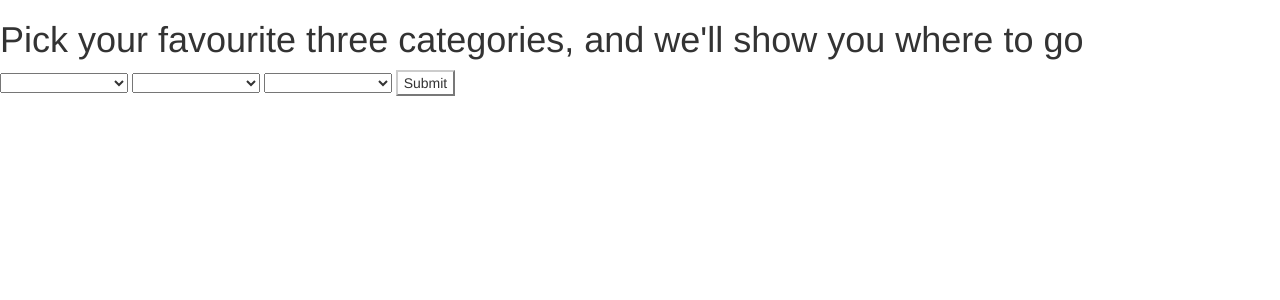
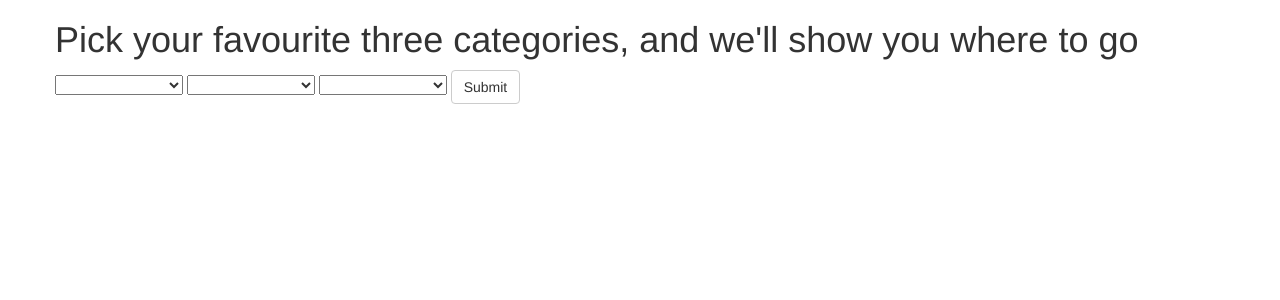
Before and after one commit to maccery/tellmeevents, a Django app: template tellmeevents/events/templates/events/categories.html in a window 1280 px wide. Shown: the top 300 px of the page. Run offline with Django 3.2, Linux system fonts and the light colour scheme; the template is opened without the code that fills it: most values are stand-ins (such as "Sample title", 1, 10 or a date in 2020); parts of the project's set-up code (start-up, migrations or seed data) failed here and were passed over; some libraries are stand-ins or nearby versions.

Commit message:
Improved basic layout

```diff
--- a/tellmeevents/events/templates/events/categories.html
+++ b/tellmeevents/events/templates/events/categories.html
@@ -1,4 +1,5 @@
-<link rel="stylesheet" href="https://maxcdn.bootstrapcdn.com/bootstrap/3.3.6/css/bootstrap.min.css" integrity="sha384-1q8mTJOASx8j1Au+a5WDVnPi2lkFfwwEAa8hDDdjZlpLegxhjVME1fgjWPGmkzs7" crossorigin="anonymous">
+{% extends "events/layout.html" %}
+{% block content %}
 <h1>Pick your favourite three categories, and we'll show you where to go</h1>
 
 <form action="" method="post">
@@ -21,5 +22,6 @@
     <option value="{{ category.id }}">{{ category.name }}</option>
     {% endfor %}
 </select>
-<button class="button btn-default">Submit</button>
+<button class="btn btn-default">Submit</button>
 </form>
+{% endblock %}
--- a/tellmeevents/events/templates/events/events.html
+++ b/tellmeevents/events/templates/events/events.html
@@ -1,3 +1,5 @@
+{% extends "events/layout.html" %}
+{% block content %}
 <h1>Pick your favourite three categories, and we'll show you where to go</h1>
 <b>Categories selected:</b>
 {% for category_id in category_ids %}
@@ -10,3 +12,4 @@
     {{ event.id }} {{ event.name.text }}
 </div>
 {% endfor %}
+{% endblock %}
--- /dev/null
+++ b/tellmeevents/events/templates/events/layout.html
@@ -0,0 +1,13 @@
+<html>
+    <head>
+        <link rel="stylesheet" href="https://maxcdn.bootstrapcdn.com/bootstrap/3.3.6/css/bootstrap.min.css" integrity="sha384-1q8mTJOASx8j1Au+a5WDVnPi2lkFfwwEAa8hDDdjZlpLegxhjVME1fgjWPGmkzs7" crossorigin="anonymous">
+    </head>
+    <body>
+    <div class="container">
+        <div class="row">
+            {% block content %}
+            {% endblock %}
+        </div>
+    </div>
+    </body>
+</html>
```
